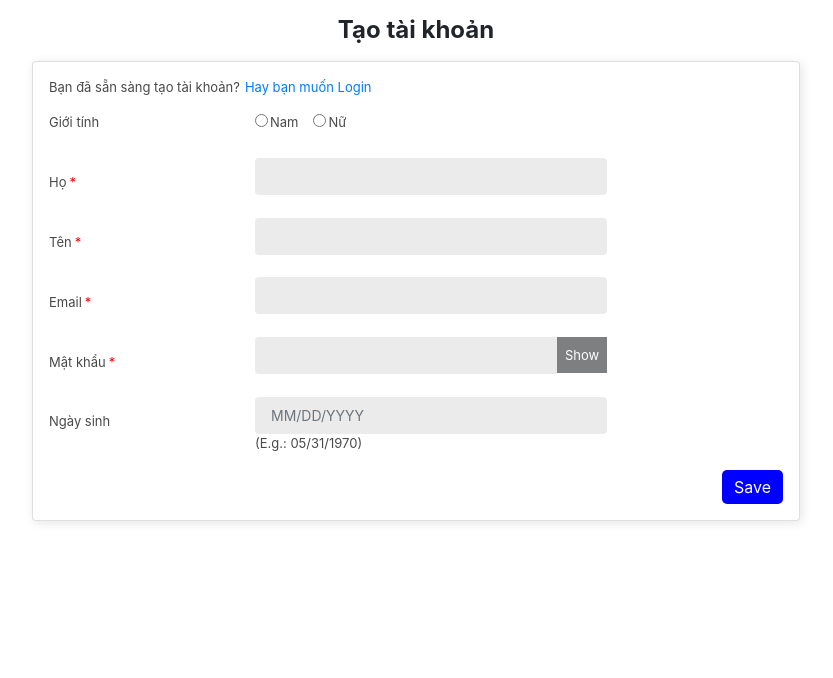
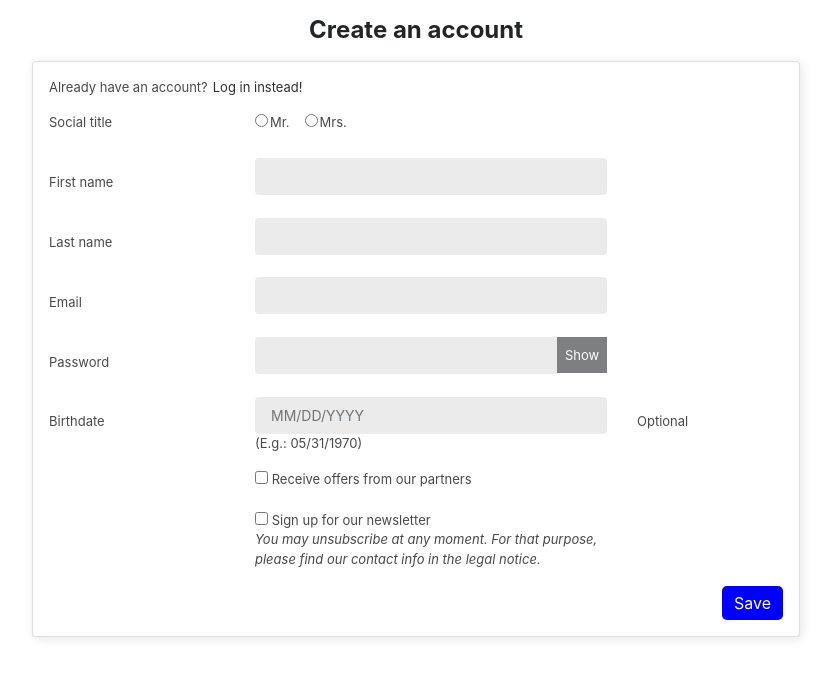
Before and after one commit to vietanhhcmut/mobile-shop, a React (Create React App) app in the folder client/: page /admin/bill in a window 1280 px wide. Shown: the top 678 px of the page, without its empty margins (224-1057 px from the left). Built offline with nearby package versions, Linux system fonts and the light colour scheme.

Commit message:
Revert "update signup page but not finished yet"
This reverts commit 83fa6090580618d9c1e613a805932ae0da31be46.

```diff
--- a/client/src/components/features/PublicSite/SignupPage/SignupPage.css
+++ b/client/src/components/features/PublicSite/SignupPage/SignupPage.css
@@ -19,8 +19,8 @@ section#main {
   font-size: 13px;
   color: #4a4949;
 }
-.page-content__register-form a:hover {
-  color: blue;
+.page-content__register-form a {
+  color: #302f2f;
 }
 .login {
   padding-left: 5px;
@@ -99,17 +99,12 @@ button.input-group-btn.show {
   padding: 16px 50px;
   position: fixed;
   background-color: white;
-  border: 1px solid red;
+  border: 1px solid #20da20;
   animation-duration: 1s;
-  color: red;
+  color: #20da20;
   border-radius: 5px;
   box-shadow: 0 5px 8px 0 rgba(0, 0, 0, 0.2), 0 7px 20px 0 rgba(0, 0, 0, 0.17);
   animation: showmodal 1s ease-out;
-}
-
-.required-enter {
-  color: red;
-  padding-left: 3px;
 }
 
 @keyframes showmodal {
@@ -125,7 +120,19 @@ button.input-group-btn.show {
 
 #show-modal {
   display: block;
+  /* animation: offmodal 3s cubic-bezier(0.1, -0.6, 0.2, 0); */
 }
+
+/* @keyframes offmodal {
+  from {
+    opacity: 1;
+    top: 50px;
+  }
+  to {
+    opacity: 0;
+    top: 0;
+  }
+} */
 
 .modal-body p {
   margin-bottom: 0px;
@@ -139,23 +146,6 @@ span.close-modal {
   position: absolute;
 }
 
-.field-hide {
-  display: none;
-}
-
-.field-hidefield-required {
-  color: red;
-}
-.field-hidevalidate-email {
-  color: red;
-}
-.field-required,
-.validate-email {
-  background-color: #fff;
-  outline: 0;
-  box-shadow: 0 0 0 0.08rem red;
-}
-
 @media (min-width: 768px) {
   .card {
     margin: 0 10% auto;
--- a/client/src/components/features/PublicSite/SignupPage/SignupPage.js
+++ b/client/src/components/features/PublicSite/SignupPage/SignupPage.js
@@ -8,13 +8,7 @@ class SignupPage extends Component {
     lastName: "",
     email: "",
     pass: "",
-    showModal: "",
-    idFirstName: "",
-    idLastName: "",
-    idEmail: "",
-    idPass: "",
-    validateEmail: "",
-    status: 400
+    showModal: ""
   };
   handleShowPassword = () => {
     this.setState(prevState => {
@@ -26,84 +20,38 @@ class SignupPage extends Component {
 
   handleEnterFirstName = e => {
     this.setState({
-      firstName: e.target.value,
-      idFirstName: ""
+      firstName: e.target.value
     });
   };
 
   handleEnterLastName = e => {
     this.setState({
-      lastName: e.target.value,
-      idLastName: ""
+      lastName: e.target.value
     });
   };
 
   handleEnterEmail = e => {
     this.setState({
-      email: e.target.value,
-      idEmail: "",
-      validateEmail: ""
+      email: e.target.value
     });
   };
 
   handleEnterPass = e => {
     this.setState({
-      pass: e.target.value,
-      idPass: ""
+      pass: e.target.value
     });
   };
 
   handleCreateSuccess = () => {
-    this.state.firstName === "" &&
-      this.setState({
-        idFirstName: "field-required"
-      });
-
-    this.state.lastName === "" &&
-      this.setState({
-        idLastName: "field-required"
-      });
-
-    this.state.email === "" &&
-      this.setState({
-        idEmail: "field-required"
-      });
-
-    if (this.state.email !== "") {
-      let lastAtPos = this.state.email.lastIndexOf("@");
-      let lastDotPos = this.state.email.lastIndexOf(".");
-
-      if (
-        !(
-          lastAtPos < lastDotPos &&
-          lastAtPos > 0 &&
-          this.state.email.indexOf("@@") === -1 &&
-          lastDotPos > 2 &&
-          this.state.email.length - lastDotPos > 2
-        )
-      ) {
-        this.setState({
-          validateEmail: "validate-email"
-        });
-      }
-    }
-
-    this.state.pass === "" &&
-      this.setState({
-        idPass: "field-required"
-      });
-
     if (
       this.state.firstName !== "" &&
       this.state.lastName !== "" &&
       this.state.email !== "" &&
       this.state.pass !== ""
     ) {
-      this.state.status === 400
-        ? this.setState({
-            showModal: "show-modal"
-          })
-        : this.props.history.push("/login");
+      this.setState({
+        showModal: "show-modal"
+      });
     }
   };
 
@@ -114,45 +62,46 @@ class SignupPage extends Component {
   };
 
   render() {
+    const a = "";
     return (
       <div>
+        {this.state.showPassword ? a === "text" : a === "password"}
         <section id="main">
           <div className="modal-body" id={this.state.showModal}>
-            <p>Email đã được sử dụng.</p>
+            <p>Create successfully</p>{" "}
             <span className="close-modal" onClick={this.handleCloseModal}>
               x
             </span>
           </div>
-
           <header className="page-content">
-            <h1>Tạo tài khoản</h1>
+            <h1>Create an account</h1>
           </header>
           <section className="page-content card card-block">
             <section className="page-content__register-form">
               <p>
-                Bạn đã sẵn sàng tạo tài khoản?
+                Already have an account?
                 <Link to="/login" className="login">
-                  Hay bạn muốn Login
+                  Log in instead!
                 </Link>
               </p>
-
+              <form>
               <section>
                 <div className="form-group row">
                   <label className="col-md-3 form-control-label radio-choice">
-                    Giới tính
+                    Social title
                   </label>
                   <div className="col-md-6 form-control-valign">
                     <label className="radio-inline">
                       <span className="custom-radio">
                         <input name="id_gender" type="radio" value="1" />
                       </span>
-                      Nam
+                      Mr.
                     </label>
                     <label className="radio-inline">
                       <span className="custom-radio">
                         <input name="id_gender" type="radio" value="2" />
                       </span>
-                      Nữ
+                      Mrs.
                     </label>
                   </div>
 
@@ -161,38 +110,32 @@ class SignupPage extends Component {
 
                 <div className="form-group row ">
                   <label className="col-md-3 form-control-label required">
-                    Họ
-                    <span className="required-enter">*</span>
+                    First name
                   </label>
                   <div className="col-md-6">
                     <input
                       onChange={this.handleEnterFirstName}
-                      className={"form-control " + this.state.idFirstName}
+                      className="form-control"
                       value={this.state.firstName}
                       type="text"
+                      required
                     />
-                    <div className={"field-hide" + this.state.idFirstName}>
-                      Hãy nhập "Họ" của bạn
-                    </div>
                   </div>
                   <div className="col-md-3 form-control-comment" />
                 </div>
 
                 <div className="form-group row ">
                   <label className="col-md-3 form-control-label required">
-                    Tên
-                    <span className="required-enter">*</span>
+                    Last name
                   </label>
                   <div className="col-md-6">
                     <input
-                      className={"form-control " + this.state.idLastName}
+                      className="form-control"
                       onChange={this.handleEnterLastName}
                       value={this.state.lastName}
                       type="text"
+                      required
                     />
-                    <div className={"field-hide" + this.state.idLastName}>
-                      Hãy nhập "Tên" của bạn
-                    </div>
                   </div>
                   <div className="col-md-3 form-control-comment" />
                 </div>
@@ -200,25 +143,15 @@ class SignupPage extends Component {
                 <div className="form-group row ">
                   <label className="col-md-3 form-control-label required">
                     Email
-                    <span className="required-enter">*</span>
                   </label>
                   <div className="col-md-6">
                     <input
-                      className={
-                        "form-control " +
-                        this.state.idEmail +
-                        this.state.validateEmail
-                      }
+                      className="form-control"
                       onChange={this.handleEnterEmail}
                       value={this.state.email}
                       type="email"
+                      required
                     />
-                    <div className={"field-hide" + this.state.idEmail}>
-                      Hãy nhập "Email"" của bạn
-                    </div>
-                    <div className={"field-hide" + this.state.validateEmail}>
-                      Email của bạn chưa đúng
-                    </div>
                   </div>
 
                   <div className="col-md-3 form-control-comment" />
@@ -226,24 +159,25 @@ class SignupPage extends Component {
 
                 <div className="form-group row ">
                   <label className="col-md-3 form-control-label required">
-                    Mật khẩu
-                    <span className="required-enter">*</span>
+                    Password
                   </label>
                   <div className="col-md-6">
                     <div className="input-group js-parent-focus">
                       {this.state.showPassword === false ? (
                         <input
-                          className={"form-control " + this.state.idPass}
+                          className="form-control"
                           value={this.state.pass}
                           onChange={this.handleEnterPass}
                           type="password"
+                          required
                         />
                       ) : (
                         <input
-                          className={"form-control " + this.state.idPass}
+                          className="form-control"
                           value={this.state.pass}
                           onChange={this.handleEnterPass}
                           type="text"
+                          required
                         />
                       )}
 
@@ -257,9 +191,6 @@ class SignupPage extends Component {
                         </button>
                       </span>
                     </div>
-                    <div className={"field-hide" + this.state.idPass}>
-                      Hãy nhập "Mật khẩu" của bạn
-                    </div>
                   </div>
 
                   <div className="col-md-3 form-control-comment" />
@@ -267,7 +198,7 @@ class SignupPage extends Component {
 
                 <div className="form-group row ">
                   <label className="col-md-3 form-control-label">
-                    Ngày sinh
+                    Birthdate
                   </label>
                   <div className="col-md-6">
                     <input
@@ -279,6 +210,41 @@ class SignupPage extends Component {
                       (E.g.: 05/31/1970)
                     </span>
                   </div>
+
+                  <div className="col-md-2 form-control-comment optional">
+                    Optional
+                  </div>
+                </div>
+
+                <div className="form-group row ">
+                  <label className="col-md-3 form-control-label" />
+                  <div className="col-md-6">
+                    <span className="custom-checkbox">
+                      <input name="optin" type="checkbox" value="1" />
+                      <span> Receive offers from our partners</span>
+                    </span>
+                  </div>
+
+                  <div className="col-md-3 form-control-comment" />
+                </div>
+
+                <div className="form-group row ">
+                  <label className="col-md-3 form-control-label" />
+                  <div className="col-md-6">
+                    <span className="custom-checkbox">
+                      <input name="newsletter" type="checkbox" value="1" />
+
+                      <span> Sign up for our newsletter</span>
+
+                      <br />
+                      <em>
+                        You may unsubscribe at any moment. For that purpose,
+                        please find our contact info in the legal notice.
+                      </em>
+                    </span>
+                  </div>
+
+                  <div className="col-md-3 form-control-comment" />
                 </div>
               </section>
               <footer>
@@ -291,6 +257,7 @@ class SignupPage extends Component {
                   Save
                 </button>
               </footer>
+              </form>
             </section>
           </section>
         </section>
```
Also changed, not shown: 1 other file (tests, documents, lock files or other folders).
